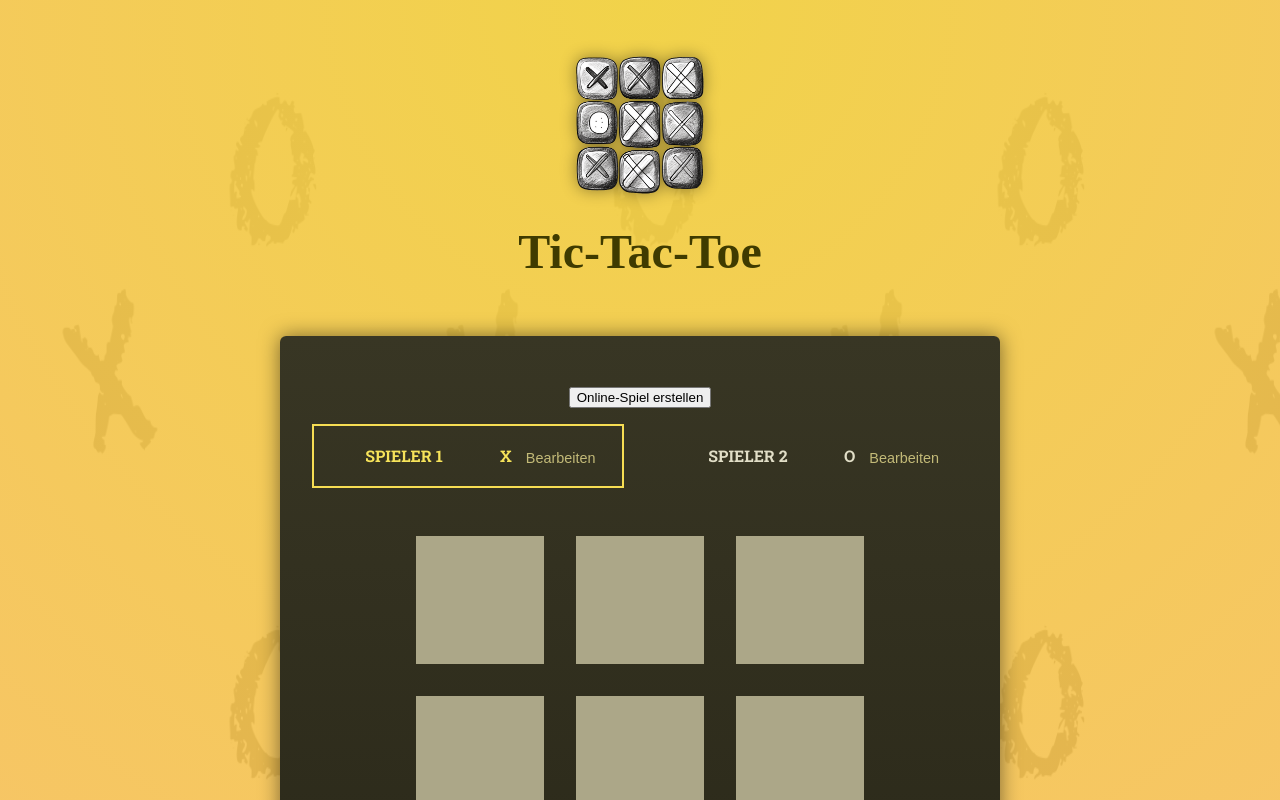
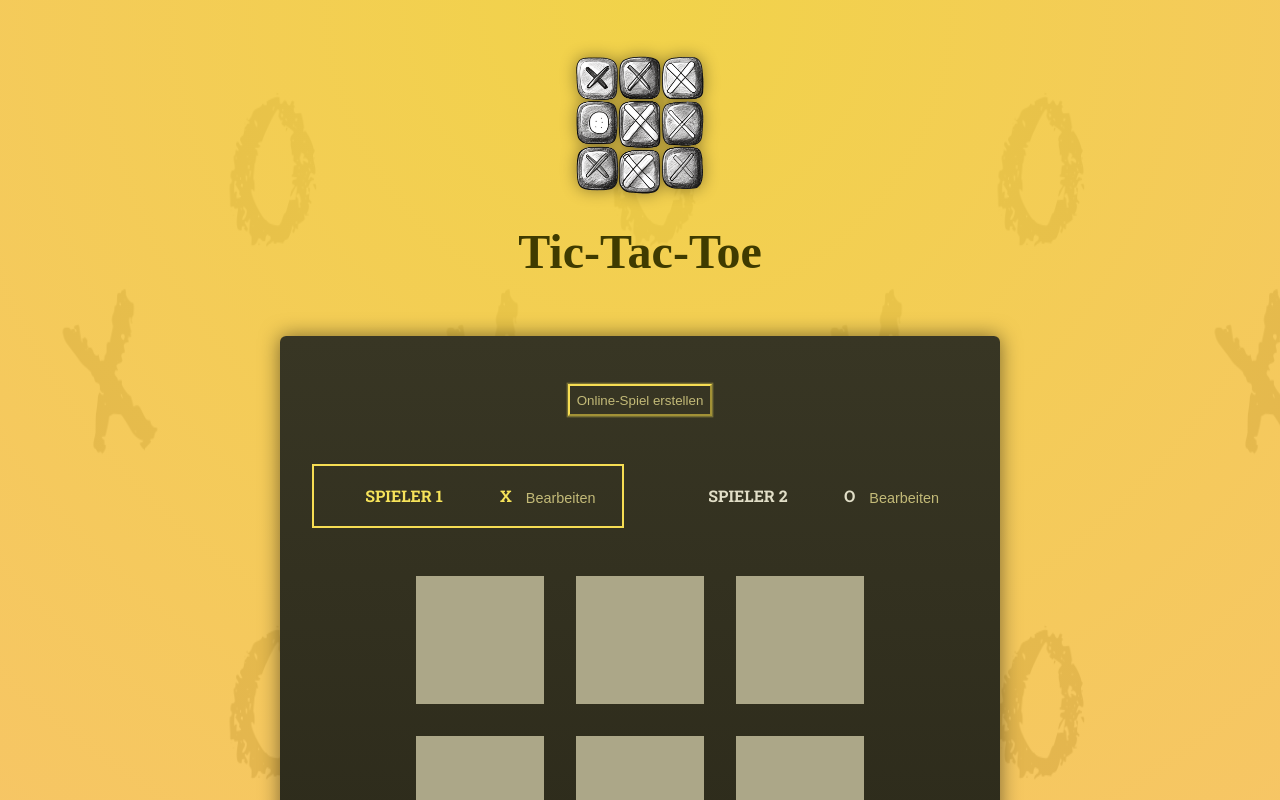
Before and after one commit to SteffZeroEx/Tic-Tac-Toe_React, a React (Vite) app: page / in a window 1280 px wide. Shown: the top 800 px of the page. Built offline with nearby package versions, Linux system fonts and the light colour scheme; no server answers; a web font is replaced by a local one.

Commit message:
Styling der Online-Controls verbessert: Schaltflächen und Eingabefelder hinzugefügt

```diff
--- a/src/App.jsx
+++ b/src/App.jsx
@@ -173,13 +173,14 @@ function App() {
 
         {/* Online-Controls */}
         <div style={{ textAlign: "center", marginTop: "1rem" }}>
-          {!roomId && <button onClick={createGame}>Online-Spiel erstellen</button>}
+          {!roomId && <button className="game_btn" onClick={createGame}>Online-Spiel erstellen</button>}
 
           {roomId && (
             <div>
               <p>Raum-ID: {roomId}</p>
               <p>
                 <input
+                  className="link_field"
                   type="text"
                   value={`${window.location.origin}/?g=${roomId}`}
                   readOnly
@@ -191,6 +192,7 @@ function App() {
                   }}
                 />
                 <button
+                className="game_btn"
                   style={{ marginLeft: "0.5rem" }}
                   onClick={() => navigator.clipboard.writeText(`${window.location.origin}/?g=${roomId}`)}>
                   Link kopieren
--- a/src/index.css
+++ b/src/index.css
@@ -94,6 +94,29 @@ h1 {
   transition: color 0.2s;
   padding: 0.5rem 0.25rem 0.25rem 0.25rem;
   text-align: center;
+}
+
+.game_btn {
+  padding: 0.4rem;
+  background-color: transparent;
+  border: solid 2px f6e35a;
+  animation: pulse 5s infinite ease-in-out;
+  transition: 0.3s;
+  color: #c3ba78;
+  margin-bottom: 2rem;
+}
+
+.game_btn:hover {
+  color: #f8ca31;
+  cursor: pointer;
+  transform: scale(1.05);
+}
+
+.link_field {
+  padding: 0.3rem;
+  color: #c3ba78;
+  background-color: transparent;
+  border: solid 2px #f6e35a;
 }
 
 #players button:hover {
```
